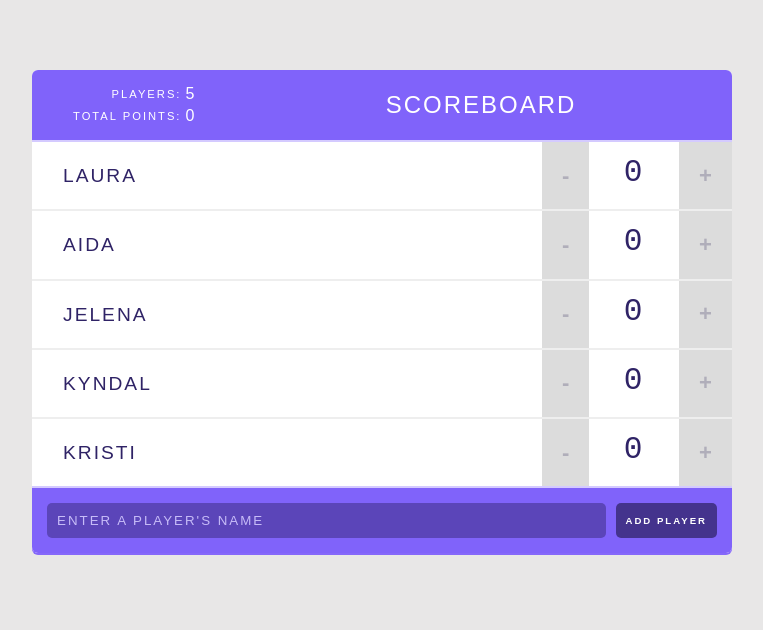
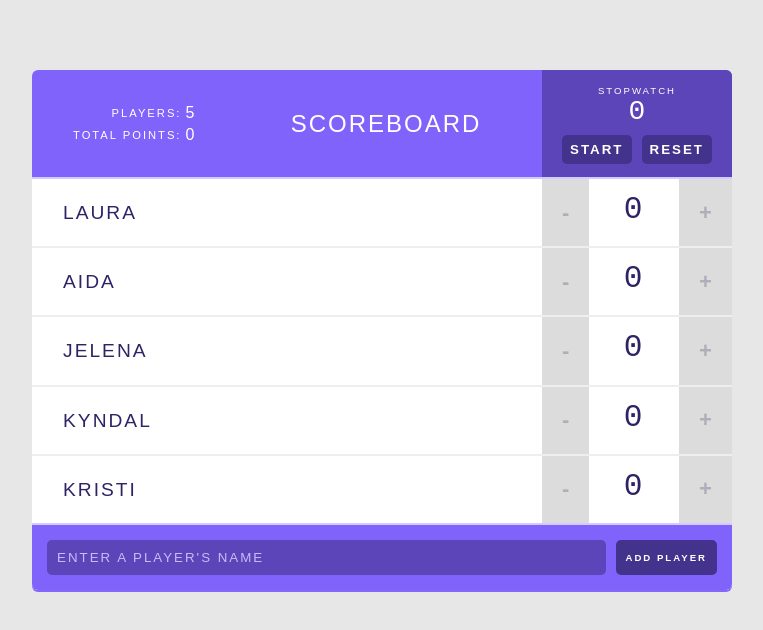
Before and after one commit to JelenaMF/scoreboard-app, a React (Create React App) app in the folder scoreboard/: page / in a window 1280 px wide. Shown: the top 630 px of the page, without its empty margins (258-1021 px from the left). Built offline with nearby package versions, Linux system fonts and the light colour scheme.

Commit message:
added stopwatch

```diff
--- a/scoreboard/src/components/App.js
+++ b/scoreboard/src/components/App.js
@@ -68,7 +68,6 @@
           }
         ]
       }
-
     });
   }
 
--- a/scoreboard/src/components/Header.js
+++ b/scoreboard/src/components/Header.js
@@ -1,11 +1,13 @@
 import React from 'react';
 import Stats from './Stats';
+import Stopwatch from './Stopwatch';
 
 const Header = (props) => {
     return (
         <header>
             <Stats players={props.players} />
             <h1>{props.title}</h1>
+            <Stopwatch />
         </header>
     );
 }
--- /dev/null
+++ b/scoreboard/src/components/Stopwatch.js
@@ -0,0 +1,15 @@
+import React, {Component} from 'react'
+
+class Stopwatch extends Component {
+    render() {
+        return (
+            <div className="stopwatch">
+                <h2>Stopwatch</h2>
+                <span className="stopwatch-time">0</span>
+                <button>Start</button>
+                <button>Reset</button>
+            </div>
+        );
+    }
+}
+export default Stopwatch;
```
